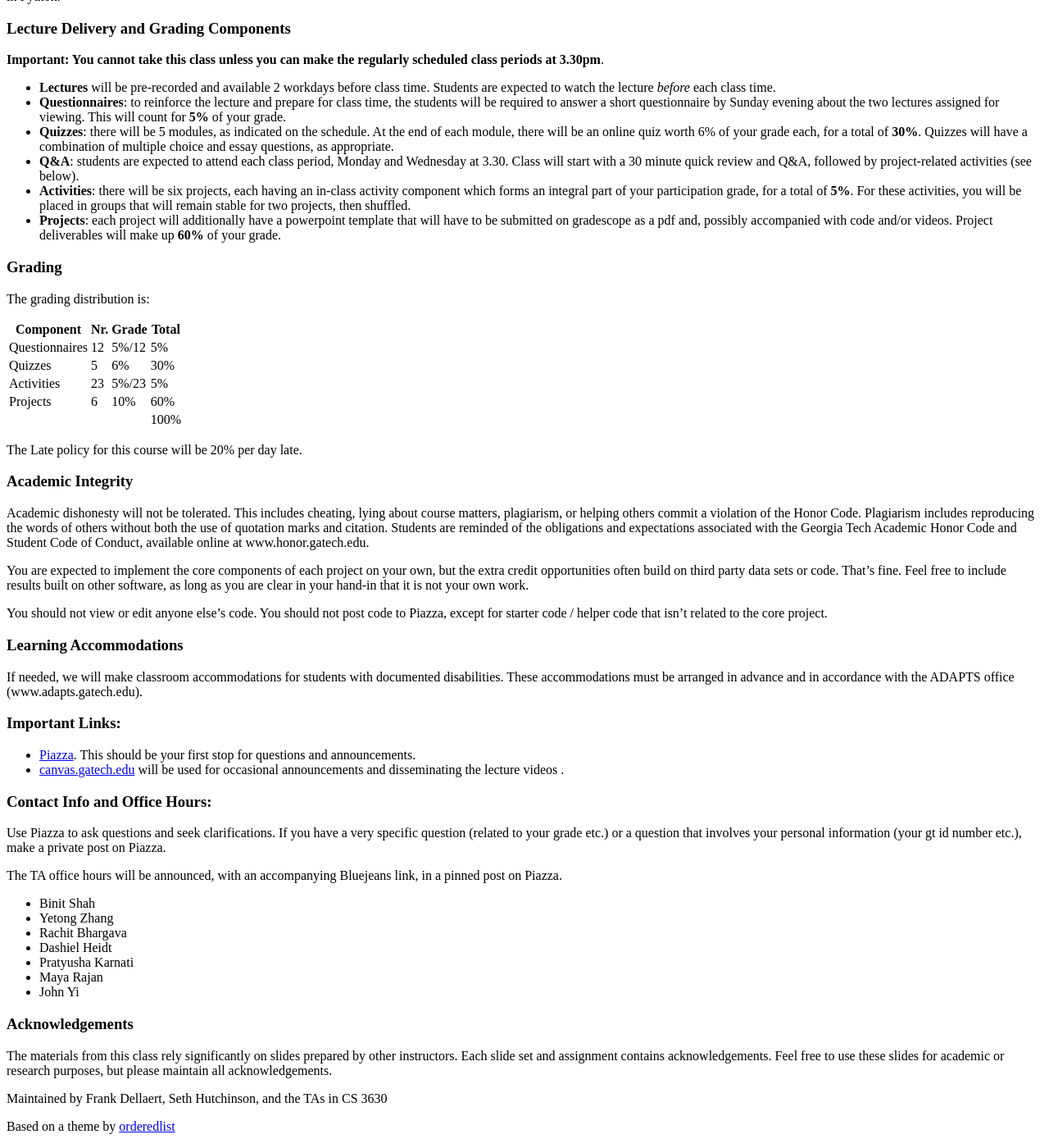
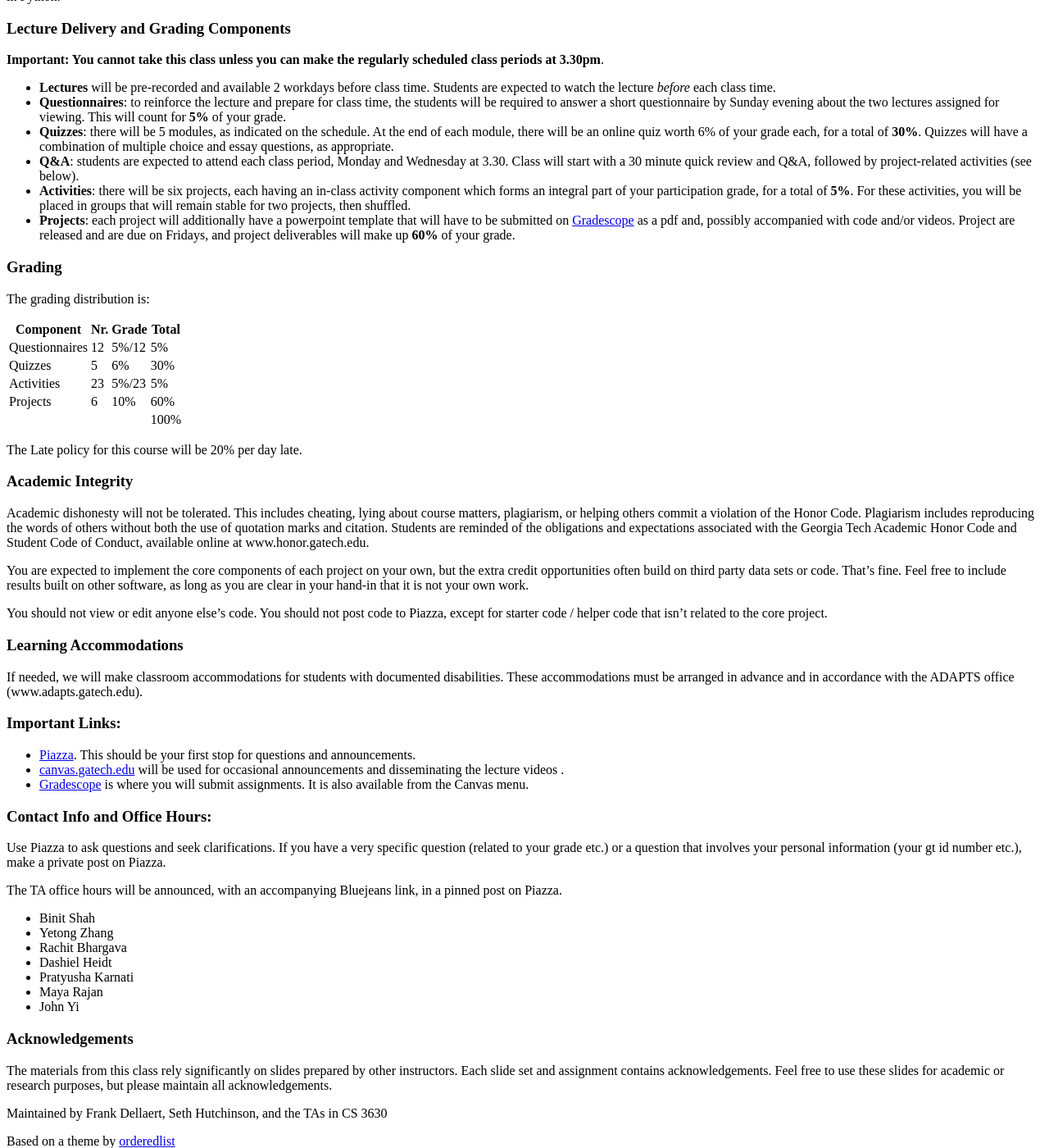
Before and after one commit to dellaert/22F-3630, a Jekyll site: the page built from syllabus.md, in a window 1280 px wide and 1400 px high, scrolled down 596 px. Shown: the whole window at 82% size. Built offline with Jekyll 4.4.1, drawn with Linux system fonts in a browser that asks for light colours.

Commit message:
Update syllabus.md

```diff
--- a/syllabus.md
+++ b/syllabus.md
@@ -26,7 +26,7 @@ The course requires access to a laptop.  If you don’t have access to a laptop,
 - **Quizzes**: there will be 5 modules, as indicated on the schedule. At the end of each module, there will be an online quiz worth 6% of your grade each, for a total of **30%**. Quizzes will have a combination of multiple choice and essay questions, as appropriate.
 - **Q&A**: students are expected to attend each class period, Monday and Wednesday at 3.30. Class will start with a 30 minute quick review and Q&A, followed by project-related activities (see below).
 - **Activities**: there will be six projects, each having an in-class activity component which forms an integral part of your participation grade, for a total of **5%**. For these activities, you will be placed in groups that will remain stable for two projects, then shuffled.
-- **Projects**: each project will additionally have a powerpoint template that will have to be submitted on gradescope as a pdf and, possibly accompanied with code and/or videos. Project deliverables will make up **60%** of your grade.
+- **Projects**: each project will additionally have a powerpoint template that will have to be submitted on [Gradescope](https://www.gradescope.com/courses/228128) as a pdf and, possibly accompanied with code and/or videos. Project are released and are due on Fridays, and project deliverables will make up **60%** of your grade.
 
 ### Grading
 The grading distribution is:
@@ -54,6 +54,7 @@ If needed, we will make classroom accommodations for students with documented di
 ### Important Links:
 * [Piazza](https://piazza.com/class/kjt7ct7gaf52e1). This should be your first stop for questions and announcements.
 * [canvas.gatech.edu](https://canvas.gatech.edu/) will be used for occasional announcements and disseminating the lecture videos .
+* [Gradescope](https://www.gradescope.com/courses/228128) is where you will submit assignments. It is also available from the Canvas menu.
 
 ### Contact Info and Office Hours:
 Use Piazza to ask questions and seek clarifications. If you have a very specific question (related to your grade etc.) or a question that involves your personal information (your gt id number etc.), make a private post on Piazza.
```
